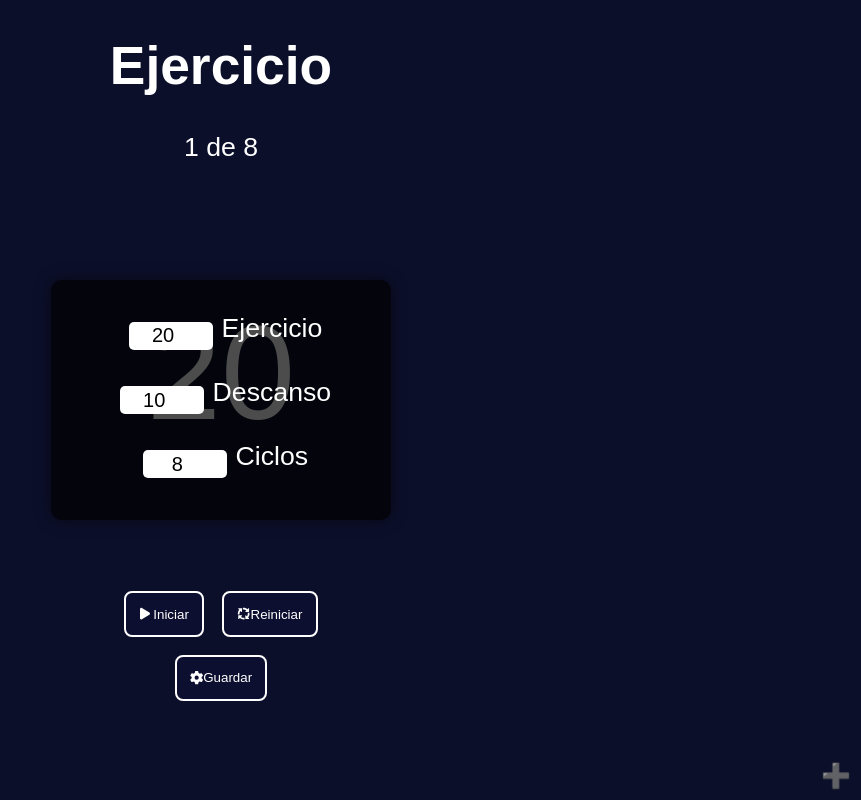
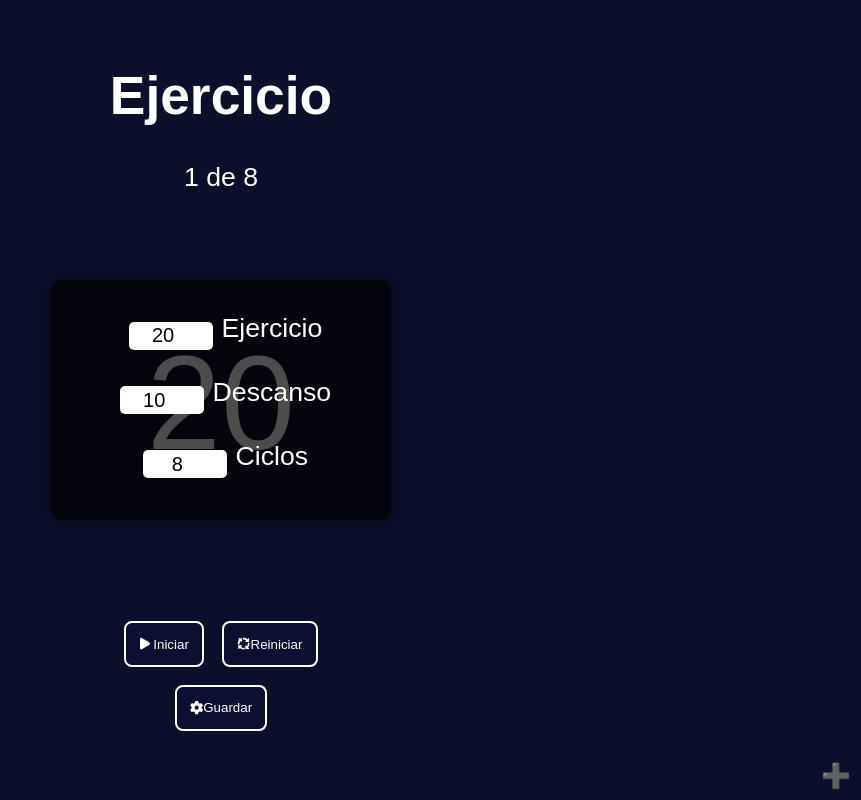
Before and after one commit to aljerr3/tabataclock, a React (Create React App) app: page / in a window 1280 px wide. Shown: the whole page, without its empty margins (419-1280 px from the left). Built offline with nearby package versions, Linux system fonts and the light colour scheme; a web font is replaced by a local one.

Commit message:
fix colors a css

```diff
--- a/src/App.css
+++ b/src/App.css
@@ -77,7 +77,7 @@
   transition: background-color 0.3s;
   border-radius: calc(100vh/100);
   font-size: calc(100vh/60);
-  margin-bottom: 100px;
+  margin-bottom: calc(100vh/20);
 }
 
 .reset-button:hover {
```
